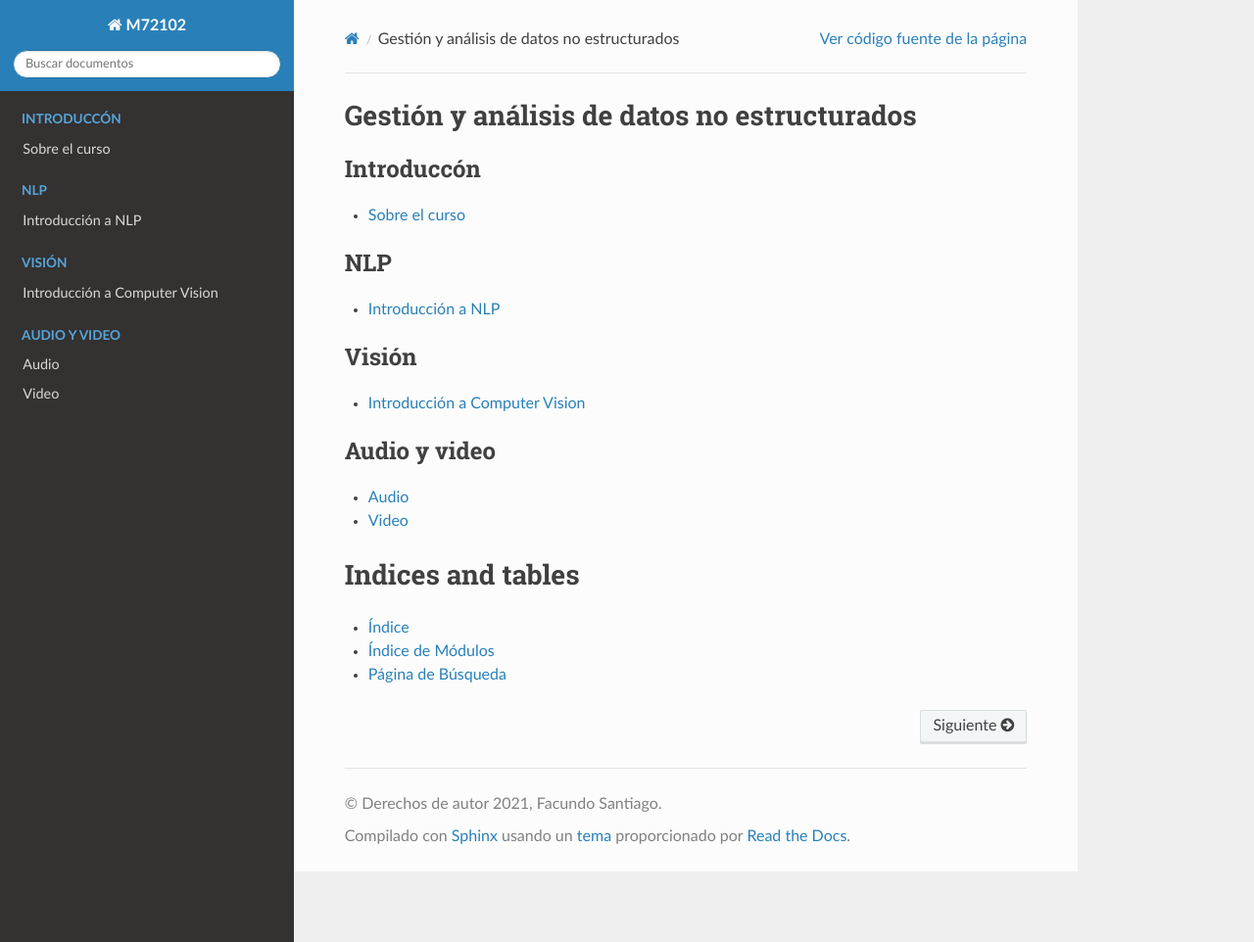
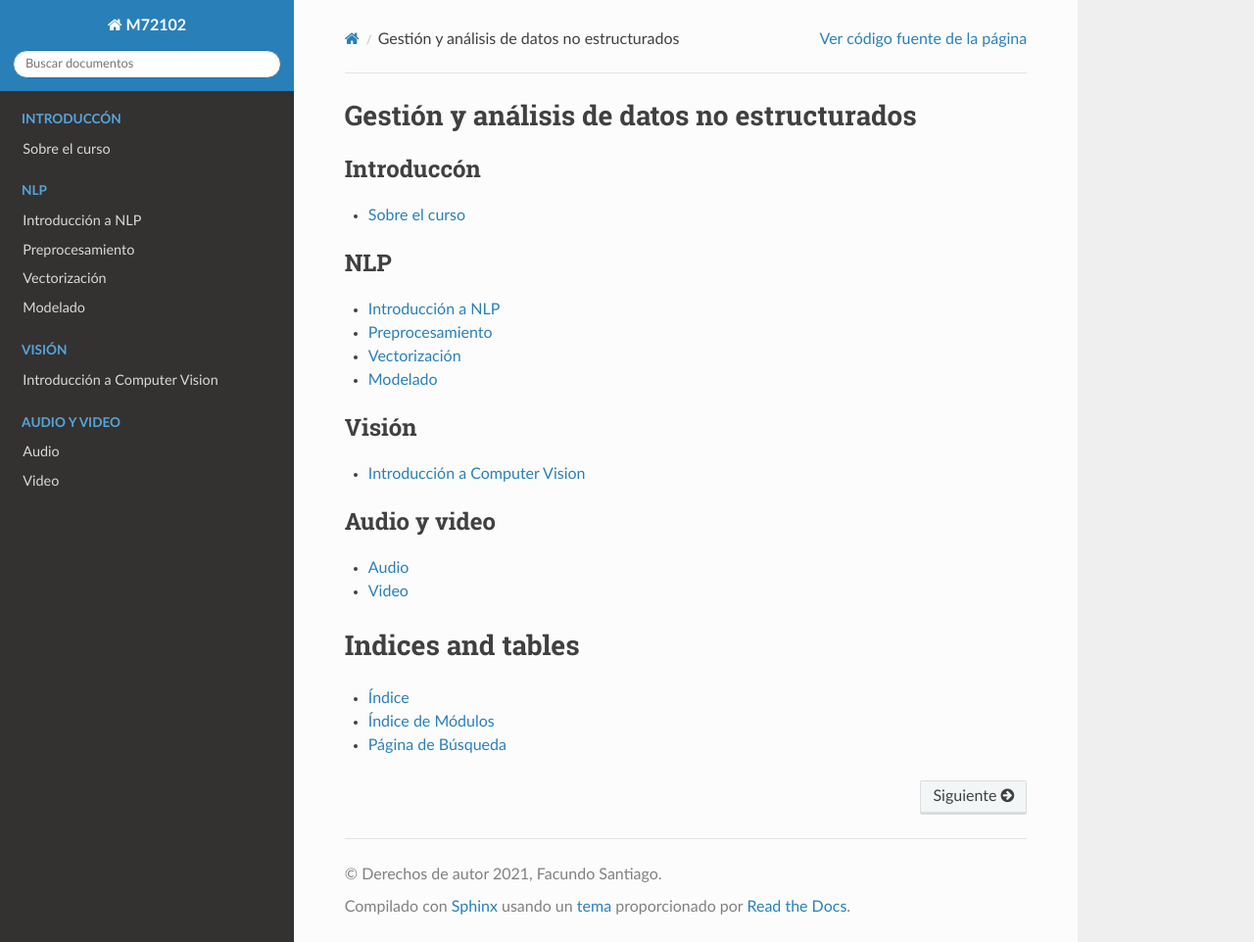
Before and after one commit to santiagxf/M72109, a Sphinx documentation site: the page built from docs/index.rst, in a window 1280 px wide and 962 px high. Shown: the whole window at 98% size. Built offline with Sphinx 7.4.7 and the Read the Docs theme 2.0.0, drawn with Linux system fonts in a browser that asks for light colours.

Commit message:
initial commit

```diff
--- a/docs/index.rst
+++ b/docs/index.rst
@@ -16,7 +16,10 @@ Gestión y análisis de datos no estructurados
    :maxdepth: 2
    :caption: NLP
 
-   Introducción a NLP <nlp>
+   Introducción a NLP <nlp/nlp>
+   Preprocesamiento <nlp/preprocessing>
+   Vectorización <nlp/vectorization>
+   Modelado <nlp/modeling>
 
 .. toctree::
    :maxdepth: 2
--- a/docs/nlp.rst
+++ /dev/null
@@ -1,2 +0,0 @@
-Procesamiento de lenguage natural
-============================================
--- /dev/null
+++ b/docs/nlp/modeling.rst
@@ -0,0 +1,2 @@
+Modelado
+========
--- /dev/null
+++ b/docs/nlp/nlp.rst
@@ -0,0 +1,2 @@
+Procesamiento de Lenguage Natural
+=================================
--- /dev/null
+++ b/docs/nlp/preprocessing.rst
@@ -0,0 +1,2 @@
+Preprocesamiento de texto
+=========================
--- /dev/null
+++ b/docs/nlp/vectorization.rst
@@ -0,0 +1,2 @@
+Vectorización
+=============
--- /dev/null
+++ b/docs/vision/representations.rst
@@ -0,0 +1,6 @@
+Aprendizaje por representaciones
+================================
+
+Capas intermedias
+-----------------
+Las capas intermedias representan sets de características, conocidos como **feature maps**, que a medida que nos desplazamos hacia las capas más profundas,
```
Also changed, not shown: docs/nlp/lda.rst (added, +10 -0 lines).
